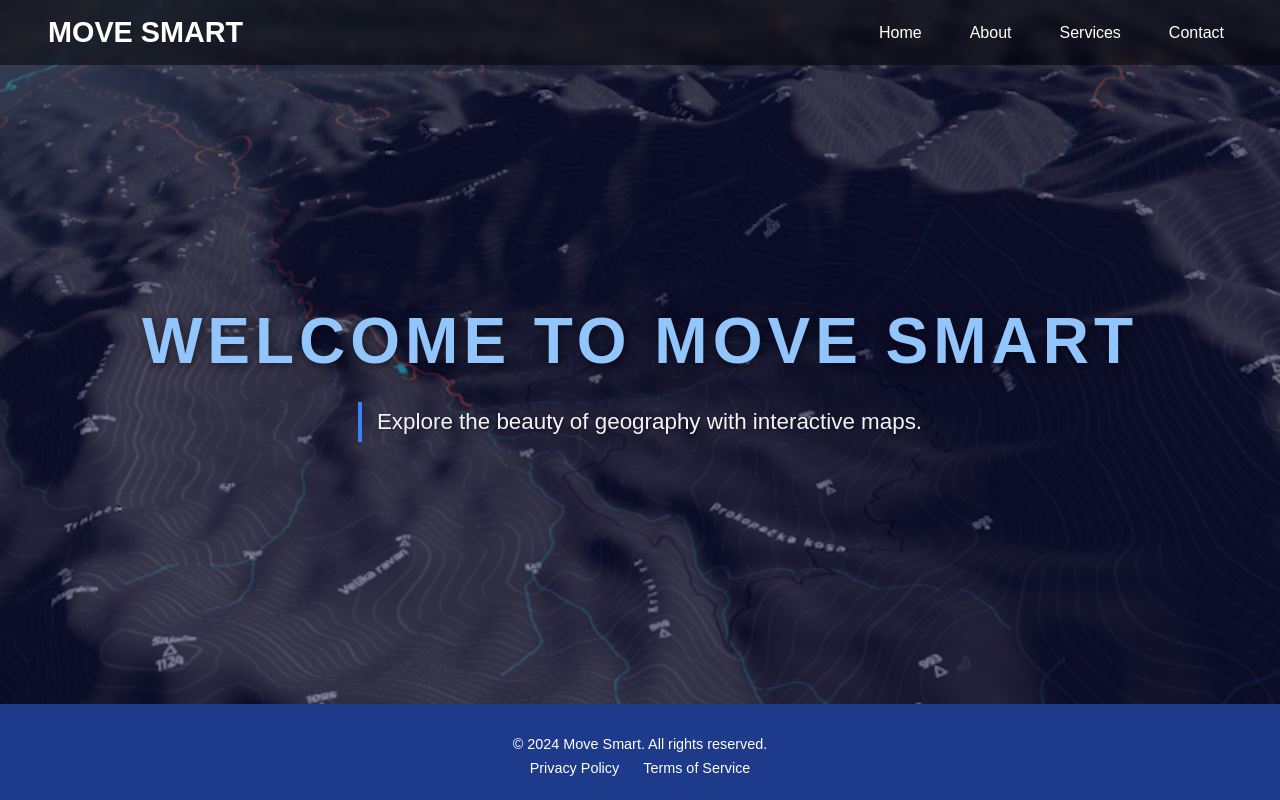
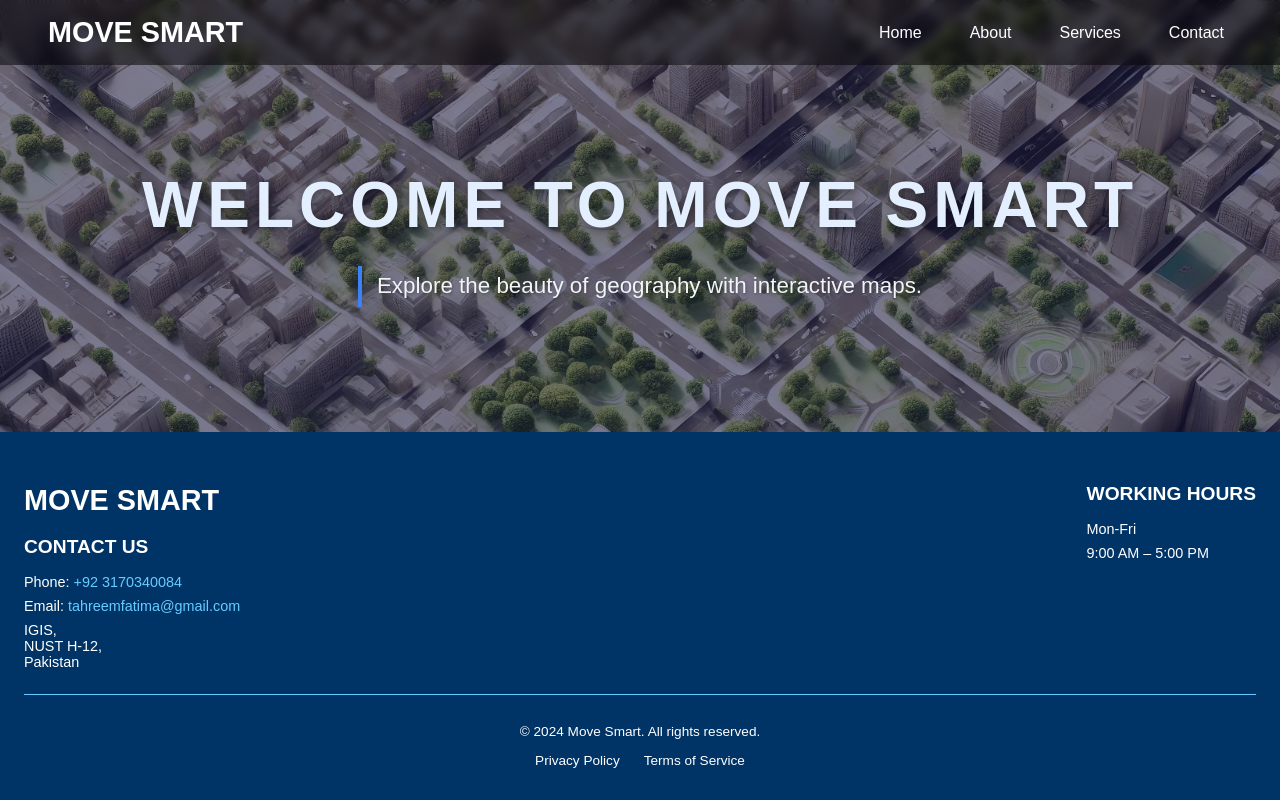
Before and after one commit to ShafHaider007/FYDP-Web, a React (Vite) app in the folder urbanMobility/frontend/: page / in a window 1280 px wide. Built offline with nearby package versions, Linux system fonts and the light colour scheme.

Commit message:
footer changes

```diff
--- a/urbanMobility/frontend/src/App.css
+++ b/urbanMobility/frontend/src/App.css
@@ -14,7 +14,7 @@ html,
       rgba(0, 0, 50, 0.5),
       rgba(0, 0, 50, 0.5)
     ),
-    url('../src/assets/images/homepage.png');
+    url('../src/assets/images/Background2.jpg.webp');
   background-size: cover;
   background-repeat: no-repeat;
   background-position: center;
--- a/urbanMobility/frontend/src/components/common/Footer/Footer.css
+++ b/urbanMobility/frontend/src/components/common/Footer/Footer.css
@@ -1,16 +1,58 @@
+/* src/components/common/Footer/Footer.css */
+
+/* Overall Footer Styles */
 .site-footer {
-  text-align: center;
-  padding: 1.5rem;
-  background-color: var(--primary-blue);
-  color: var(--white);
+  background-color: #003366; /* Deep blue */
+  color: #ffffff; /* White text */
+  padding: 2rem 1.5rem;
   font-size: 0.9rem;
 }
 
-.site-footer p {
+/* Footer Content Layout */
+.footer-container {
+  display: flex;
+  justify-content: space-between;
+  align-items: flex-start;
+  flex-wrap: wrap; /* For smaller screens */
+  margin-bottom: 1rem;
+}
+
+/* Footer Left Section */
+.footer-left h3,
+.footer-right h3 {
+  margin-bottom: 1rem;
+  font-size: 1.2rem;
+  text-transform: uppercase;
+}
+
+.footer-left p {
   margin: 0.5rem 0;
 }
 
-.site-footer .footer-links {
+.footer-left a {
+  text-decoration: none;
+  color: #66ccff; /* Light blue links */
+  transition: color 0.3s ease;
+}
+
+.footer-left a:hover {
+  color: #ffffff; /* White on hover */
+}
+
+/* Footer Right Section */
+.footer-right p {
+  margin: 0.5rem 0;
+}
+
+/* Footer Bottom Section */
+.footer-bottom {
+  text-align: center;
+  border-top: 1px solid #66ccff; /* Light blue divider */
+  padding-top: 1rem;
+  font-size: 0.85rem;
+}
+
+.footer-bottom .footer-links {
   list-style: none;
   display: flex;
   justify-content: center;
@@ -19,12 +61,12 @@
   margin: 0.5rem 0 0;
 }
 
-.site-footer .footer-links a {
+.footer-bottom .footer-links a {
   text-decoration: none;
-  color: var(--white);
+  color: #ffffff;
   transition: color 0.3s ease;
 }
 
-.site-footer .footer-links a:hover {
-  color: var(--accent-blue);
+.footer-bottom .footer-links a:hover {
+  color: #66ccff; /* Light blue on hover */
 }
--- a/urbanMobility/frontend/src/components/common/Footer/Footer.jsx
+++ b/urbanMobility/frontend/src/components/common/Footer/Footer.jsx
@@ -1,9 +1,40 @@
+
 import React from "react";
 import "./Footer.css";
 
 const Footer = () => {
   return (
     <footer className="site-footer">
+      <div className="footer-container">
+        {/* Left Section */}
+        <div className="footer-left">
+          <h1>MOVE SMART</h1>
+          <h3>CONTACT US</h3>
+          <p>
+            Phone: <a href="tel:+932170340084">+92 3170340084</a>
+          </p>
+          <p>
+            Email: <a href="tahreemfatima@gmail.com">tahreemfatima@gmail.com</a>
+          </p>
+          <p>
+            IGIS, <br />
+            NUST H-12, <br />
+            Pakistan
+          </p>
+        </div>
+
+        {/* Right Section */}
+        <div className="footer-right">
+          <h3>WORKING HOURS</h3>
+          <p>Mon-Fri </p>
+          <p> 9:00 AM – 5:00 PM</p>
+        </div>
+      </div>
+
+
+
+      {/* Footer Bottom */}
+      <div className="footer-bottom">
         <p>&copy; {new Date().getFullYear()} Move Smart. All rights reserved.</p>
         <ul className="footer-links">
           <li>
@@ -13,6 +44,7 @@ const Footer = () => {
             <a href="/terms">Terms of Service</a>
           </li>
         </ul>
+      </div>
     </footer>
   );
 };
--- a/urbanMobility/frontend/src/index.css
+++ b/urbanMobility/frontend/src/index.css
@@ -2,7 +2,7 @@
   --primary-blue: #1e3a8a;
   --secondary-blue: #2563eb;
   --accent-blue: #3b82f6;
-  --light-blue: #93c5fd;
+  --light-blue: #e3effe;
   --white: #ffffff;
   --dark-gray: #1f2937;
   --light-gray: #f3f4f6;
```
Also changed, not shown: urbanMobility/frontend/src/components/TaskList.jsx (added). Lines whose indentation alone changed are shown as unchanged.
